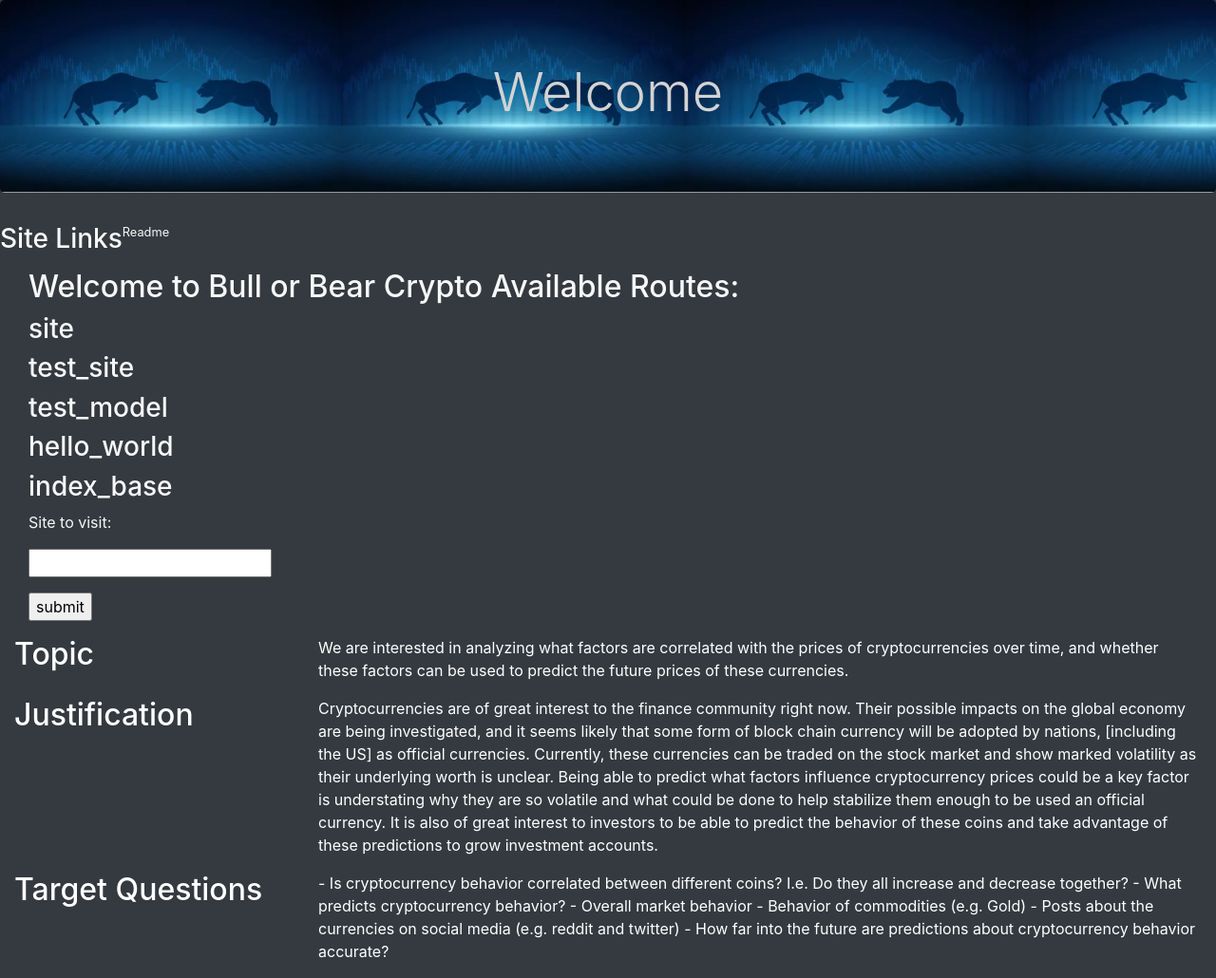
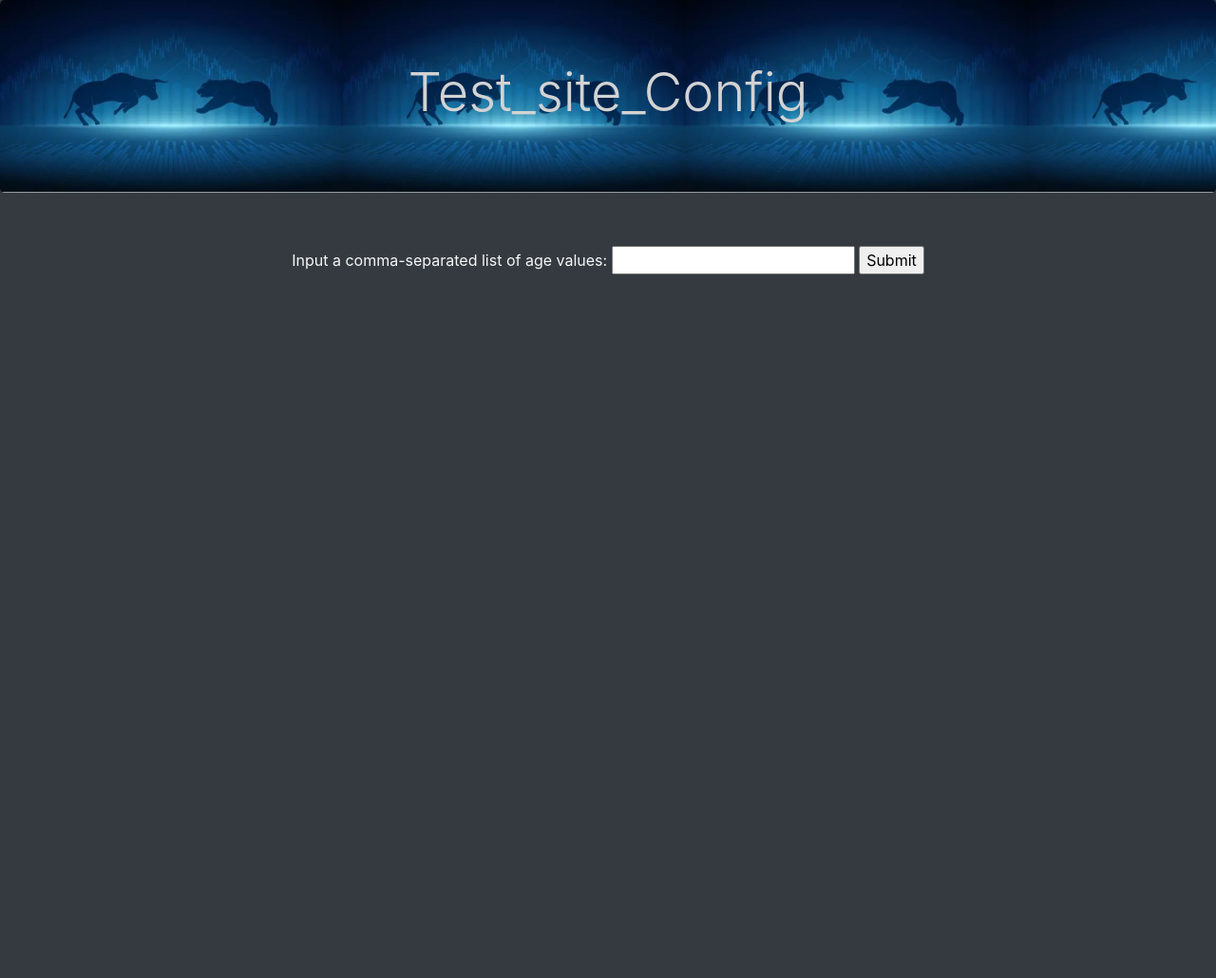
Before and after one commit to GallantGuide/Bull_or_Bear_Crypto, a Flask app: template app/templates/index.html in a window 1280 px wide. Shown: the part 56-1086 px from the top of the page at 95% size. After the commit the page ends 345 px from the top, so only its background shows below. Run offline with Flask 2, Linux system fonts and the light colour scheme; the template is opened without the code that fills it, so the values that code supplies are empty; parts of the project's set-up code (start-up, migrations or seed data) failed here and were passed over; some libraries are stand-ins or nearby versions.

Commit message:
reverting

```diff
--- a/app/app.py
+++ b/app/app.py
@@ -32,7 +32,7 @@ K_Bitcoin = db.Table('K_BITCOIN', db.metadata, autoload=True, autoload_with=db.e
 def test_template():
     request_type = request.method
     if request_type == 'GET':
-        return render_template('site.html', href='static/images/Base_image.svg')
+        return render_template('index.html', href='static/images/Base_image.svg')
     if request_type == 'POST':
         text = request.form['text']
         random_string = uuid.uuid4().hex
@@ -41,19 +41,19 @@ def test_template():
         user_input = user_input_np_arr(text)
         path = 'app/static/predictions' + random_string + '.svg'
         make_picture(file, model, user_input, path)
-        return render_template('site.html', href=path[4:])
+        return render_template('index.html', href=path[4:])
 
-# @app.route("/<param>")
+ # @app.route("/<param>")
 # def url_param(param):
 #     return f'<h1> {param} <h1>'
 
-@app.route("/test_model")
-def test_model():
-    test_np_input = np.array([[1],[2],[17]])
-    model = load('test_model.joblib')
-    preds = model.predict(test_np_input)
-    preds_str = str(preds)
-    return preds_str
+# @app.route("/test_model")
+# def test_model():
+#     test_np_input = np.array([[1],[2],[17]])
+#     model = load('test_model.joblib')
+#     preds = model.predict(test_np_input)
+#     preds_str = str(preds)
+#     return preds_str
 
 # Images and plots
 @app.route("/bitcoin", methods = ['GET','POST'])
@@ -70,20 +70,20 @@ def Bitcoin_Image():
         return render_template('bitcoin.html', href='static/images/actual_vs_predictions.svg')
 
 
-@app.route("/site", methods = ['GET','POST'])
-def test_template():
-    request_type = request.method
-    if request_type == 'POST':
-        text = request.form['text']
-        random_string = uuid.uuid4().hex
-        file = 'app/static/AgesAndHeights.pkl'
-        model = load('app/test_model.joblib')
-        user_input = user_input_np_arr(text)
-        path = 'app/static/predictions' + random_string + '.svg'
-        make_picture(file, model, user_input, path)
-        return render_template('index.html', href=path[4:])
-    else:
-        return render_template('index.html', href='static/images/Base_image.svg')
+# @app.route("/site", methods = ['GET','POST'])
+# def test_template():
+#     request_type = request.method
+#     if request_type == 'POST':
+#         text = request.form['text']
+#         random_string = uuid.uuid4().hex
+#         file = 'app/static/AgesAndHeights.pkl'
+#         model = load('app/test_model.joblib')
+#         user_input = user_input_np_arr(text)
+#         path = 'app/static/predictions' + random_string + '.svg'
+#         make_picture(file, model, user_input, path)
+#         return render_template('index.html', href=path[4:])
+#     else:
+#         return render_template('index.html', href='static/images/Base_image.svg')
 
 
 
@@ -97,20 +97,20 @@ def Bitcoin_Search():
         k_bitcoin = db.session.query(K_Bitcoin).all()
         return render_template('bitcoin_db.html', k_bitcoin=k_bitcoin)
 
-@app.route("/cardano_db", methods = ['GET','POST'])
-def Cardano_Search():
-    request_type = request.method
-    if request_type == 'POST':
-        return "You clicked a button"
-    else:
-        # k_cardano = db.session.query(K_Cardano).all()
-        return render_template('cardano_db.html')
+# @app.route("/cardano_db", methods = ['GET','POST'])
+# def Cardano_Search():
+#     request_type = request.method
+#     if request_type == 'POST':
+#         return "You clicked a button"
+#     else:
+#         # k_cardano = db.session.query(K_Cardano).all()
+#         return render_template('cardano_db.html')
 
-@app.route("/ethereum_db", methods = ['GET','POST'])
-def Ethereum_Search():
-    request_type = request.method
-    if request_type == 'POST':
-        return "You clicked a button"
-    else:
-        # k_ethereum = db.session.query(K_Ethereum).all()
-        return render_template('ethereum_db.html')
+# @app.route("/ethereum_db", methods = ['GET','POST'])
+# def Ethereum_Search():
+#     request_type = request.method
+#     if request_type == 'POST':
+#         return "You clicked a button"
+#     else:
+#         # k_ethereum = db.session.query(K_Ethereum).all()
+#         return render_template('ethereum_db.html')
--- a/app/templates/index.html
+++ b/app/templates/index.html
@@ -1,81 +1,17 @@
 {% extends "base.html" %}
-{% block title %} Home Page {% endblock %}
+{% block title %} Test Site {% endblock %}
 
 {% block content %}
-<div class="wrapper">
-    <div class="jumbotron">
-        <h1 class="display-4"> Welcome </h1>
-      </div>
-      <div class="container-fluid">
-        <div class="row">
-            <br class="col-md-3">
-                <h3> Site Links </h3> <br></br> <small> Readme </small></h3>
-            </div>
-             <div class="col-md-9" >
-                <h2> Welcome to Bull or Bear Crypto Available Routes: </h2>
-                <h3>site</h3>
-                <h3>test_site</h3>
-                <h3>test_model</h3>
-                <h3>hello_world</h3>
-                <h3>index_base</h3>
-                <form method="POST">
-                    <p> Site to visit: </p>
-                    <p><input type ="text" name="url" /></p>
-                    <p><input type ="submit" value="submit" /></p>
-                </form>
-            </div>
-        </div>
-
-        <!-- Database Table shown -->
-    <div class="container-fluid btn-dark">
-        <div class="row">
-          <div class="col-md-3">
-            <h2>
-                Topic
-            </h2>
-          </div>
-          <div class="col-md-9">
-            <p>
-            We are interested in analyzing what factors are correlated with the prices of cryptocurrencies over time, and whether these factors can be used to predict the future prices of these currencies.
-            </p>
-          </div>
-        </div>
-      </div>
-
-      <div class="container-fluid btn-dark">
-        <div class="row">
-          <div class="col-md-3">
-            <h2>
-                Justification
-            </h2>
-          </div>
-          <div class="col-md-9">
-            <p>
-            Cryptocurrencies are of great interest to the finance community right now.  Their possible impacts on the global economy are being investigated, and it seems likely that some form of block chain currency will be adopted by nations, [including the US] as official currencies.  Currently, these currencies can be traded on the stock market and show marked volatility as their underlying worth is unclear.  Being able to predict what factors influence cryptocurrency prices could be a key factor is understating why they are so volatile and what could be done to help stabilize them enough to be used an official currency.  It is also of great interest to investors to be able to predict the behavior of these coins and take advantage of these predictions to grow investment accounts.
-            </p>
-          </div>
-        </div>
-      </div>
-
-      <div class="container-fluid btn-dark">
-        <div class="row">
-          <div class="col-md-3">
-            <h2>
-                Target Questions
-            </h2>
-          </div>
-          <div class="col-md-9">
-            <p>
-                - Is cryptocurrency behavior correlated between different coins?  I.e. Do they all increase and decrease together?
-                - What predicts cryptocurrency behavior?
-                - Overall market behavior
-                - Behavior of commodities (e.g. Gold)
-                - Posts about the currencies on social media (e.g. reddit and twitter)
-                - How far into the future are predictions about cryptocurrency behavior accurate?
-            </p>
-          </div>
-        </div>
-      </div>
- </div>
+<div class="jumbotron">
+    <h1 class="display-4"> Test_site_Config </h1>
+</div>
+<center>
+    <img src = "{{ href }}" height=600 />
+    <form method="POST">
+        <label>Input a comma-separated list of age values: </label>
+        <input type ='text' name = 'data'>
+        <input type="submit">
+    </form>
+</center>
 
 {% endblock %}
```
Also changed, not shown: app/templates/New_index.html (added, +81 -0 lines), app/templates/site.html (deleted, +0 -17 lines).
